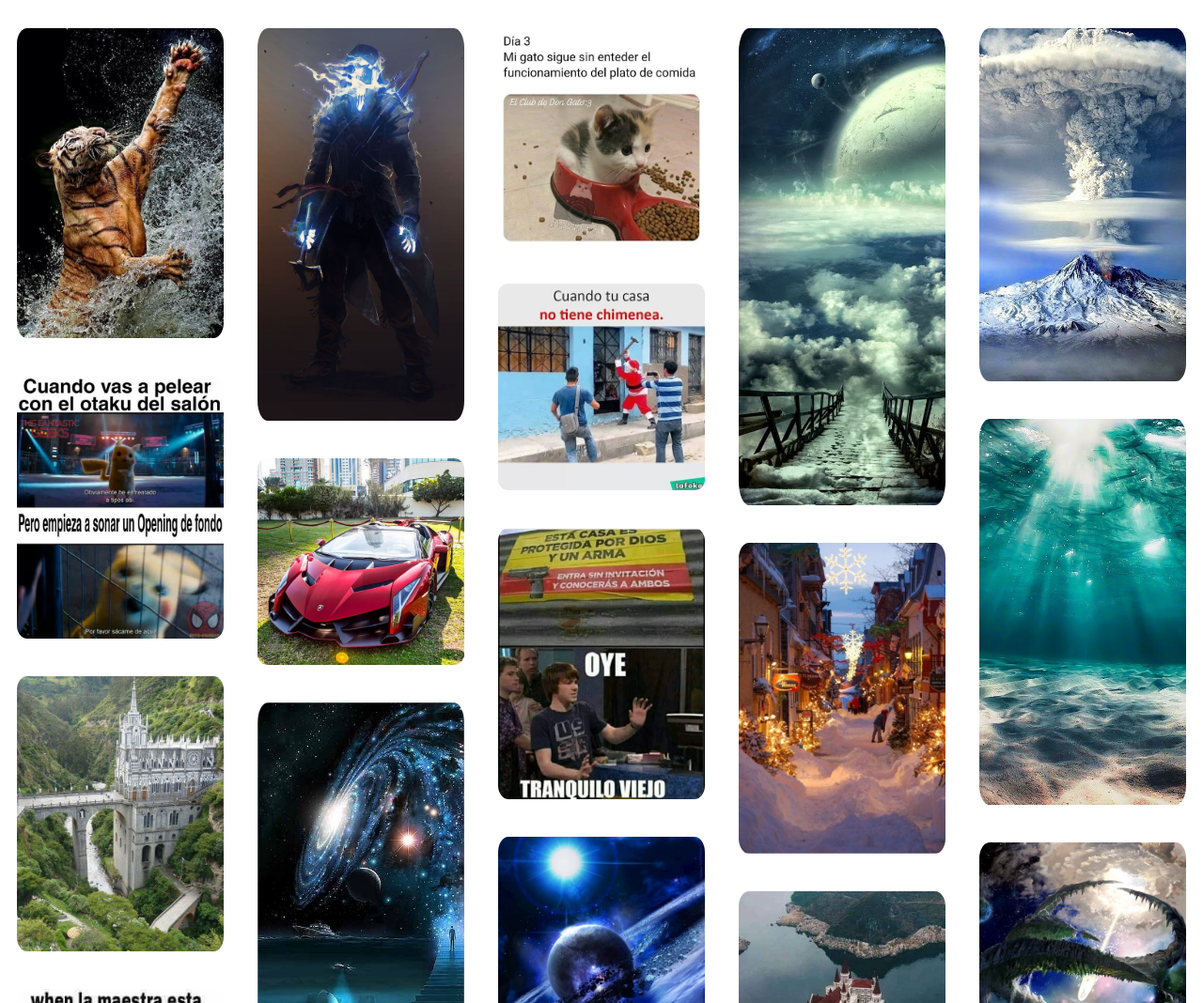
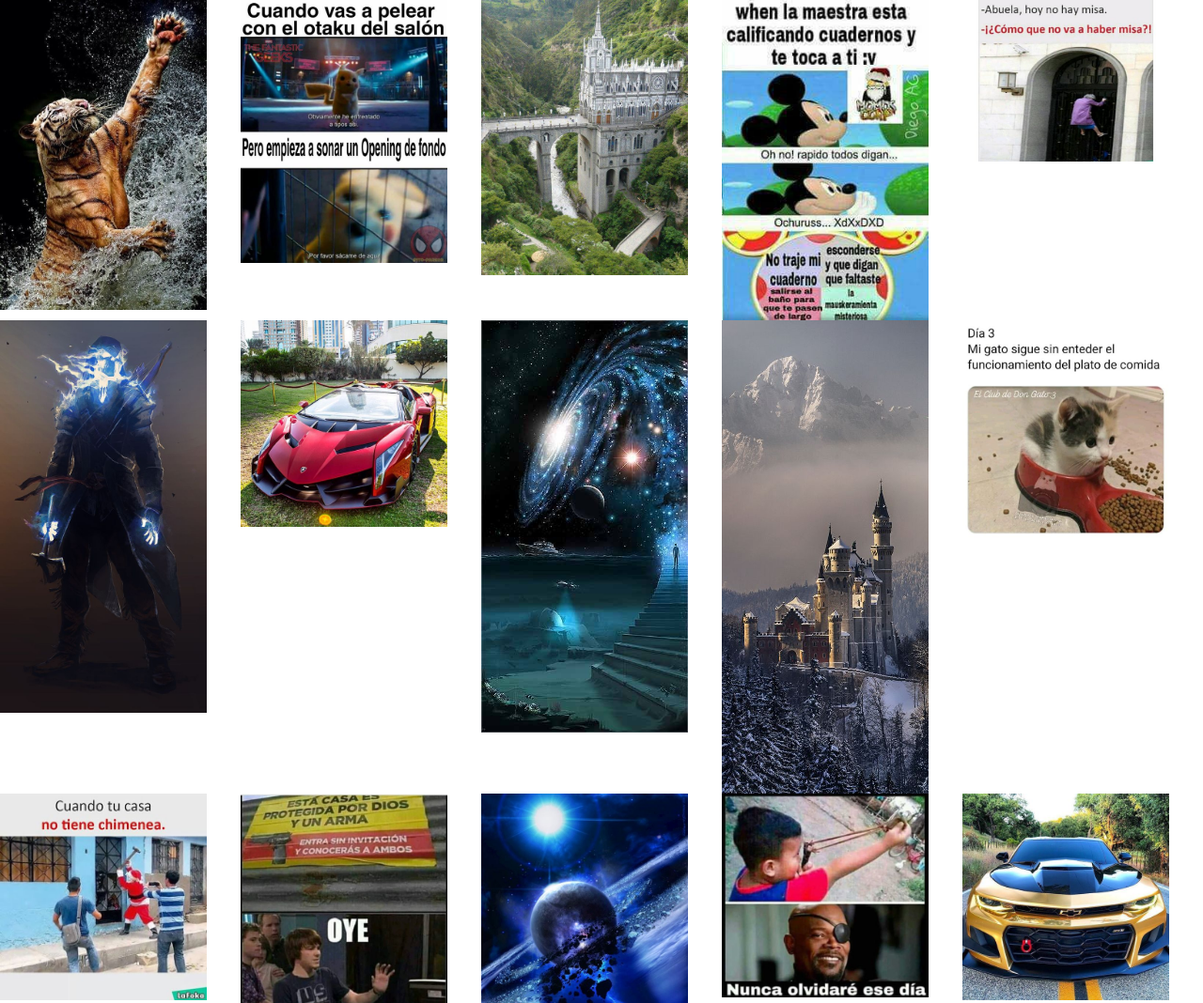
Before and after one commit to Khan1229/Reto11Dinamico, a plain HTML site: page index.html in a window 1280 px wide. Shown: the top 1068 px of the page at 94% size. Drawn offline with Linux system fonts and the light colour scheme.

Commit message:
retodinamico

```diff
--- a/index.html
+++ b/index.html
@@ -9,39 +9,29 @@
 </head>
 <body>
     <div class="contenedor">
-        <div class="fila1 columna">
-            <img src="imagenes\1.jpg" alt="">
-            <img src="imagenes\2.jpg" alt="">
-            <img src="imagenes\3.jpg" alt="">
-            <img src="imagenes\4.jpg" alt="">
-            <img src="imagenes\21.jpg" alt="">
-        </div>
-        <div class="fila2 columna">
-            <img src="imagenes\5.jpg" alt="">
-            <img src="imagenes\6.jpg" alt="">
-            <img src="imagenes\7.jpg" alt="">
-            <img src="imagenes\8.jpg" alt="">
-        </div>
-        <div class="fila3 columna">
-            <img src="imagenes\9.jpg" alt="">
-            <img src="imagenes\10.jpg" alt="">
-            <img src="imagenes\11.jpg" alt="">
-            <img src="imagenes\12.jpg" alt="">
-            <img src="imagenes\22.jpg" alt="">
-            <img src="imagenes\23.jpg" alt="">
-        </div>
-        <div class="fila4 columna">
-            <img src="imagenes\13.jpg" alt="">
-            <img src="imagenes\14.jpg" alt="">
-            <img src="imagenes\15.jpg" alt="">
-            <img src="imagenes\16.jpg" alt="">
-        </div>
-        <div class="fila5 columna">
-            <img src="imagenes\17.jpg" alt="">
-            <img src="imagenes\18.jpg" alt="">
-            <img src="imagenes\19.jpg" alt="">
-            <img src="imagenes\20.jpg" alt="">
-        </div>
+        <div class="imagen"><img src="imagenes\1.jpg" alt=""></div>
+        <div class="imagen"><img src="imagenes\2.jpg" alt=""></div>
+        <div class="imagen"><img src="imagenes\3.jpg" alt=""></div>
+        <div class="imagen"><img src="imagenes\4.jpg" alt=""></div>
+        <div class="imagen"><img src="imagenes\21.jpg" alt=""></div>
+        <div class="imagen"><img src="imagenes\5.jpg" alt=""></div>
+        <div class="imagen"><img src="imagenes\6.jpg" alt=""></div>
+        <div class="imagen"><img src="imagenes\7.jpg" alt=""></div>
+        <div class="imagen"><img src="imagenes\8.jpg" alt=""></div>
+        <div class="imagen"><img src="imagenes\9.jpg" alt=""></div>
+        <div class="imagen"><img src="imagenes\10.jpg" alt=""></div>
+        <div class="imagen"><img src="imagenes\11.jpg" alt=""></div>
+        <div class="imagen"><img src="imagenes\12.jpg" alt=""></div>
+        <div class="imagen"><img src="imagenes\22.jpg" alt=""></div>
+        <div class="imagen"><img src="imagenes\23.jpg" alt=""></div>
+        <div class="imagen"><img src="imagenes\13.jpg" alt=""></div>
+        <div class="imagen"><img src="imagenes\14.jpg" alt=""></div>
+        <div class="imagen"><img src="imagenes\15.jpg" alt=""></div>
+        <div class="imagen"><img src="imagenes\16.jpg" alt=""></div>
+        <div class="imagen"><img src="imagenes\17.jpg" alt=""></div>
+        <div class="imagen"><img src="imagenes\18.jpg" alt=""></div>
+        <div class="imagen"><img src="imagenes\19.jpg" alt=""></div>
+        <div class="imagen"><img src="imagenes\20.jpg" alt=""></div>
     </div>
 
 </body>
--- a/style.css
+++ b/style.css
@@ -10,41 +10,23 @@
 .contenedor{
     height: 100vh;
     display: grid;
-    grid-template-columns: repeat(5,20%);
-    grid-template-rows: 1fr;
-    justify-content: center;
+    grid-template-columns: repeat(5,1fr);
+    grid-template-rows: repeat(10,1fr);
 }
 
-.columna{
-    display: flex;
-    flex-direction: column;
-    align-items: center;
-}
-
-.fila1{
-    grid-column: 1/2;
-}
-
-.fila2{
-    grid-column: 2/3;
-}
-
-.fila3{
-    grid-column: 3/4;
-}
-
-.fila4{
-    grid-column: 4/5;
-}
-
-.fila5{
-    grid-column: 5/6;
+.imagen{
+    display: block;
+    justify-content: center;
+    width: 1fr;
+    height: auto;
+    border-radius: 5%;
+    grid-column-end: span 1;
+    grid-row-start: span 1;
+    grid-row-end: span;
 }
 
 img{
-    width: 220px;
+    display: block;
+    max-width: 220px;
     height: auto;
-    margin-top: 30px;
-    margin-bottom: 10px;
-    border-radius: 5%;
 }
```
